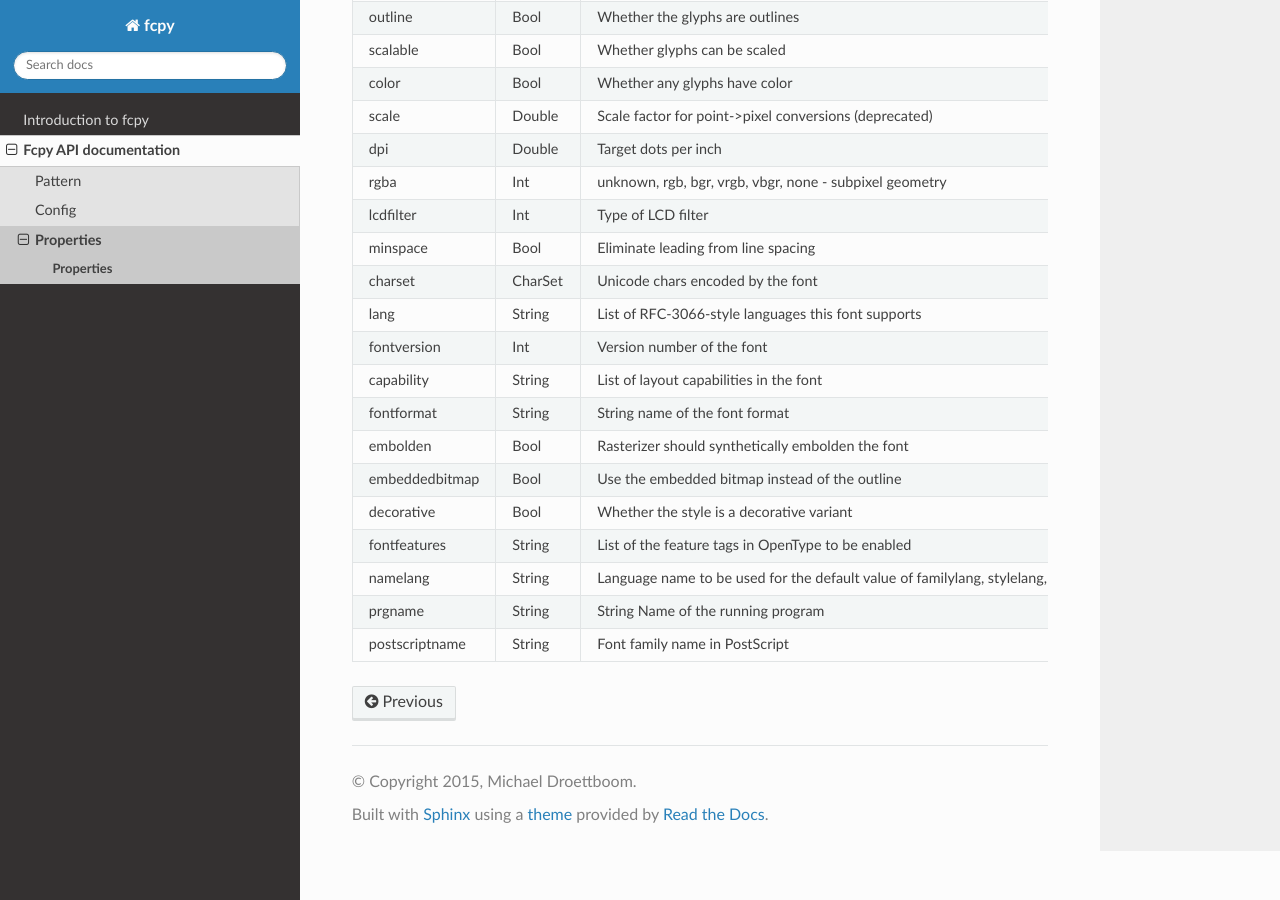
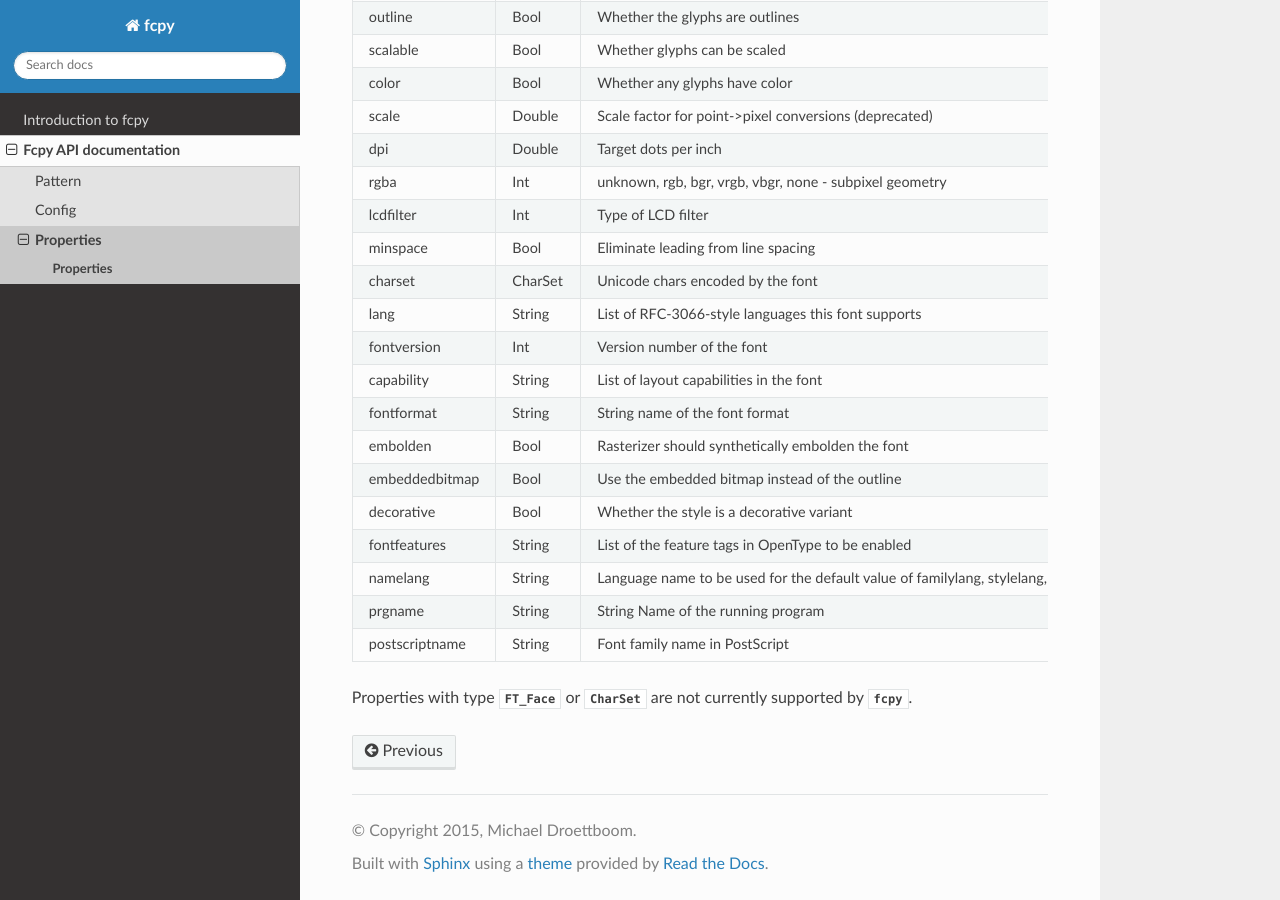
Before and after one commit to matplotlib/fcpy, a Sphinx documentation site: the page built from doc/source/properties.rst, in a window 1280 px wide and 900 px high, scrolled down 1032 px. Built offline with Sphinx 7.4.7 and the Read the Docs theme 2.0.0, drawn with Linux system fonts in a browser that asks for light colours; the version number could not be read and is left out.

Commit message:
Document unsupported types

```diff
--- a/doc/source/properties.rst
+++ b/doc/source/properties.rst
@@ -56,3 +56,6 @@ namelang        String  Language name to be used for the default value of
 prgname         String  String  Name of the running program
 postscriptname  String  Font family name in PostScript
 =============== ======= =========================================================
+
+Properties with type `FT_Face` or `CharSet` are not currently
+supported by `fcpy`.
```
